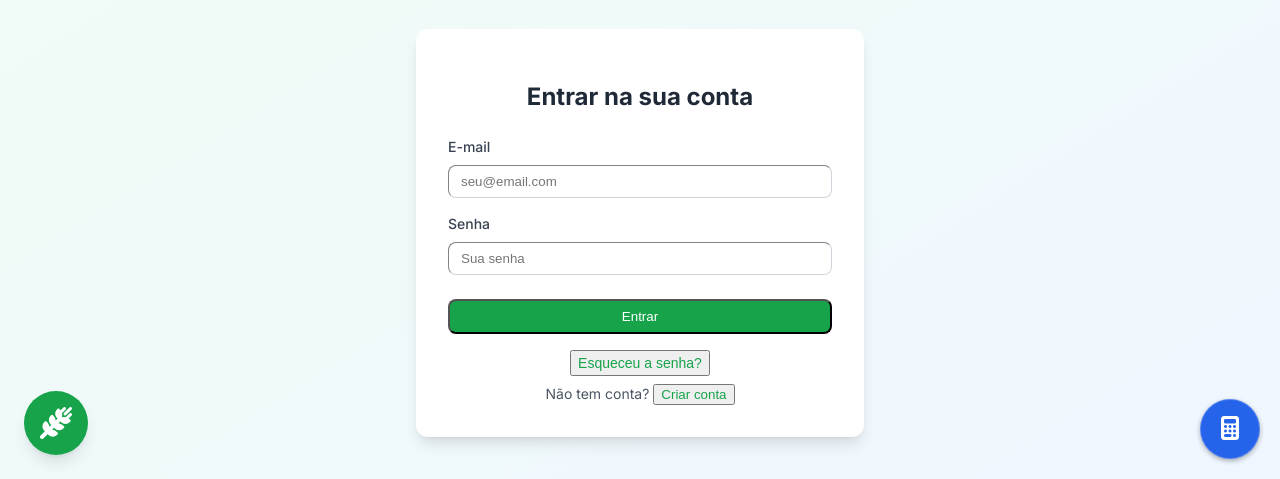
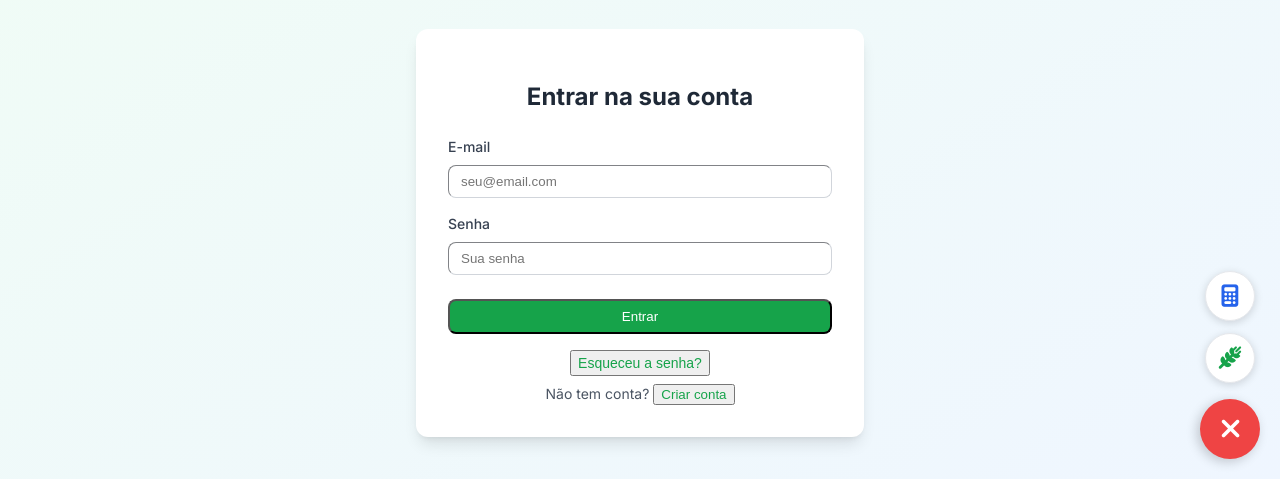
Before and after one commit to Devkardec/GestaoRural, a website with bundled scripts: page index.html in a window 1280 px wide. Both pictures are taken after a click on the button 1230 px from the left and 750 px from the top of the page. Shown: the part 321-800 px from the top of the page. Built offline with nearby package versions, Linux system fonts and the light colour scheme; no server answers.

```diff
--- a/assets/css/index.inline.css
+++ b/assets/css/index.inline.css
@@ -761,6 +761,90 @@
     #calculator-toggle-btn:hover {
         background-color: #1d4ed8;
         transform: scale(1.1);
+    }
+
+    /* === NOVO: Floating Action Button (FAB) Menu === */
+    .fab-container {
+        position: fixed;
+        bottom: 20px;
+        right: 20px;
+        z-index: 1000;
+        display: flex;
+        flex-direction: column-reverse;
+        align-items: center;
+    }
+
+    .fab-main {
+        width: 60px;
+        height: 60px;
+        background-color: #16a34a; /* Verde principal */
+        color: white;
+        border: none;
+        border-radius: 50%;
+        box-shadow: 0 4px 12px rgba(0, 0, 0, 0.2);
+        cursor: pointer;
+        display: flex;
+        align-items: center;
+        justify-content: center;
+        transition: transform 0.3s ease, background-color 0.3s ease;
+        font-size: 1.8rem;
+    }
+
+    .fab-main:hover {
+        background-color: #15803d; /* Verde mais escuro */
+        transform: scale(1.05);
+    }
+
+    .fab-main.open {
+        transform: rotate(45deg);
+        background-color: #ef4444; /* Vermelho para fechar */
+    }
+
+    .fab-options {
+        display: flex;
+        flex-direction: column;
+        gap: 12px;
+        margin-bottom: 16px;
+        transition: all 0.3s ease;
+        transform: scale(0) translateY(50px);
+        transform-origin: bottom center;
+        opacity: 0;
+        pointer-events: none;
+    }
+
+    .fab-options.open {
+        transform: scale(1) translateY(0);
+        opacity: 1;
+        pointer-events: auto;
+    }
+
+    .fab-option {
+        width: 50px;
+        height: 50px;
+        background-color: #ffffff;
+        color: #4b5563;
+        border: 1px solid #e5e7eb;
+        border-radius: 50%;
+        box-shadow: 0 2px 8px rgba(0, 0, 0, 0.15);
+        cursor: pointer;
+        display: flex;
+        align-items: center;
+        justify-content: center;
+        transition: all 0.3s ease;
+        font-size: 1.4rem;
+    }
+
+    .fab-option:hover {
+        transform: scale(1.1);
+        background-color: #f3f4f6;
+    }
+
+    #fab-calculator-btn {
+        color: #2563eb; /* Azul */
+    }
+
+    #fab-agronomist-btn {
+        color: #16a34a; /* Verde */
     }
 
     /* === SCROLLBARS === */
--- /dev/null
+++ b/assets/js/fab-menu.js
@@ -0,0 +1,45 @@
+document.addEventListener('DOMContentLoaded', () => {
+    const fabMainBtn = document.getElementById('fab-main-btn');
+    const fabOptions = document.querySelector('.fab-options');
+    const fabCalculatorBtn = document.getElementById('fab-calculator-btn');
+    const fabAgronomistBtn = document.getElementById('fab-agronomist-btn');
+
+    const calculatorWidget = document.getElementById('calculator-widget');
+    const agronomistChatModal = document.getElementById('agronomist-chat-modal');
+
+    if (fabMainBtn) {
+        fabMainBtn.addEventListener('click', () => {
+            fabMainBtn.classList.toggle('open');
+            fabOptions.classList.toggle('open');
+        });
+    }
+
+    if (fabCalculatorBtn) {
+        fabCalculatorBtn.addEventListener('click', () => {
+            const isVisible = calculatorWidget.style.display === 'block';
+            calculatorWidget.style.display = isVisible ? 'none' : 'block';
+            // Fecha o menu FAB
+            fabMainBtn.classList.remove('open');
+            fabOptions.classList.remove('open');
+        });
+    }
+
+    if (fabAgronomistBtn) {
+        fabAgronomistBtn.addEventListener('click', () => {
+            agronomistChatModal.classList.remove('hidden');
+            agronomistChatModal.style.display = 'flex';
+             // Fecha o menu FAB
+            fabMainBtn.classList.remove('open');
+            fabOptions.classList.remove('open');
+        });
+    }
+
+    // Adiciona funcionalidade para fechar o menu se clicar fora
+    document.addEventListener('click', (event) => {
+        const fabContainer = document.querySelector('.fab-container');
+        if (fabMainBtn.classList.contains('open') && !fabContainer.contains(event.target)) {
+            fabMainBtn.classList.remove('open');
+            fabOptions.classList.remove('open');
+        }
+    });
+});
--- a/index.html
+++ b/index.html
@@ -1465,7 +1465,6 @@
     </div>
 
 
-    <button id="calculator-toggle-btn" title="Abrir Calculadora"><i class="fas fa-calculator"></i></button>
     <div id="calculator-widget">
         <div id="calculator-header">Calculadora <i class="fas fa-arrows-alt"></i></div>
         <div id="calculator-display">
@@ -1487,6 +1486,21 @@
         </div>
     </div>
 
+    <!-- Floating Action Button Menu -->
+    <div class="fab-container">
+        <button id="fab-main-btn" class="fab-main">
+            <i class="fas fa-plus"></i>
+        </button>
+        <div class="fab-options">
+            <button id="fab-calculator-btn" class="fab-option" title="Calculadora">
+                <i class="fas fa-calculator"></i>
+            </button>
+            <button id="fab-agronomist-btn" class="fab-option" title="Consultor Agropecuário">
+                <i class="fas fa-wheat-awn"></i>
+            </button>
+        </div>
+    </div>
+
     <!--INLINE_SCRIPT_PLACEHOLDER-->
 
     <!--INLINE_SCRIPT_PLACEHOLDER-->
@@ -1496,11 +1510,7 @@
 <script src="assets/js/index.inline4.js"></script>
 
 <script type="module" src="assets/js/sales.enhancements.js"></script>
-
-    <!-- Agronomist Character Button -->
-<div id="agronomist-button" title="Consultor Agropecuário" class="fixed bottom-6 left-6 z-50 cursor-pointer bg-green-600 text-white w-16 h-16 rounded-full flex items-center justify-center shadow-lg hover:scale-110 hover:bg-green-700 transition-all duration-300">
-    <i class="fas fa-wheat-awn fa-2x"></i>
-</div>
+<script src="assets/js/fab-menu.js"></script>
 
 <!-- Agronomist Chat Modal (Hidden by default) -->
 <div id="agronomist-chat-modal" class="fixed inset-0 bg-black bg-opacity-50 flex items-center justify-center z-[9999] hidden">
```
